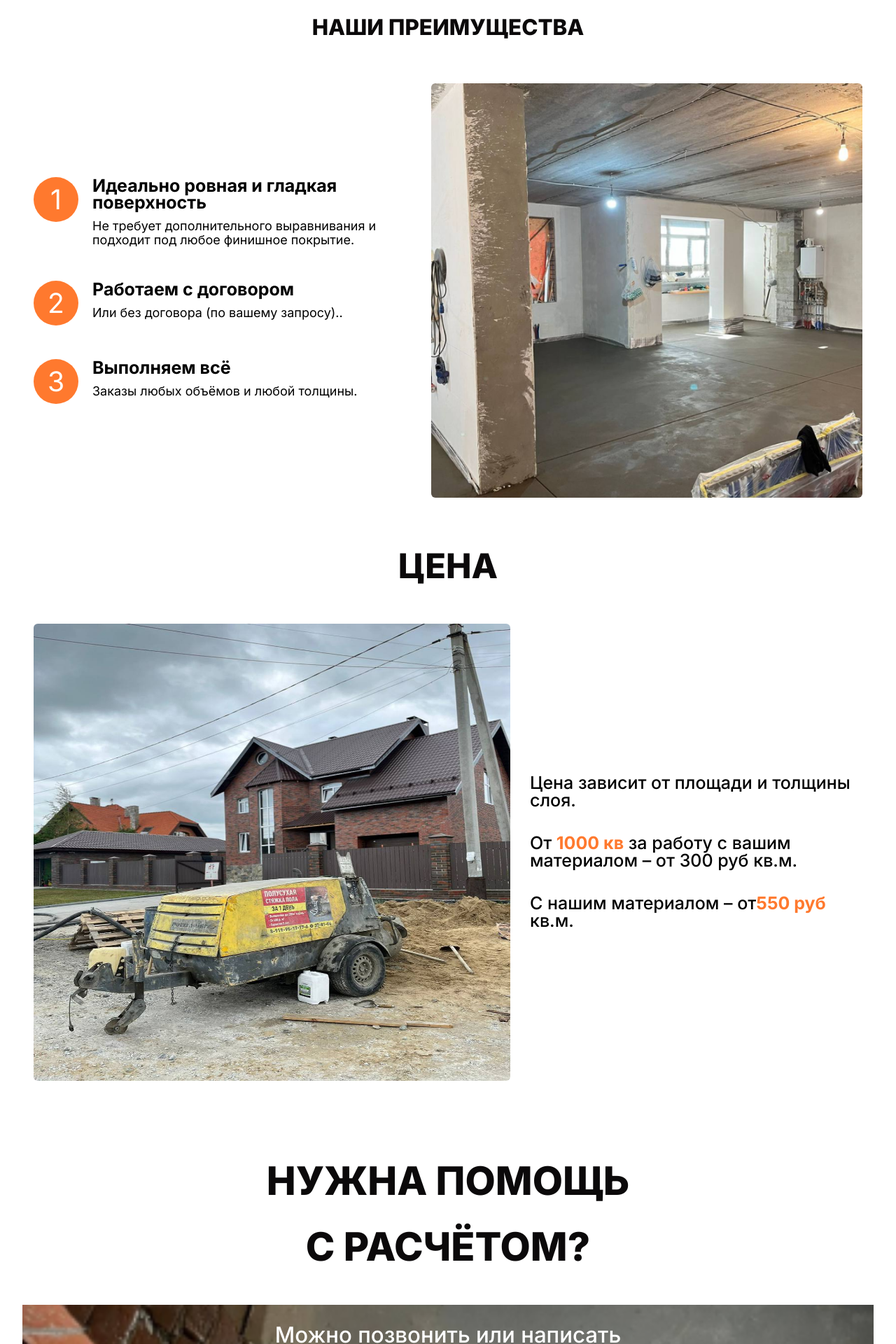
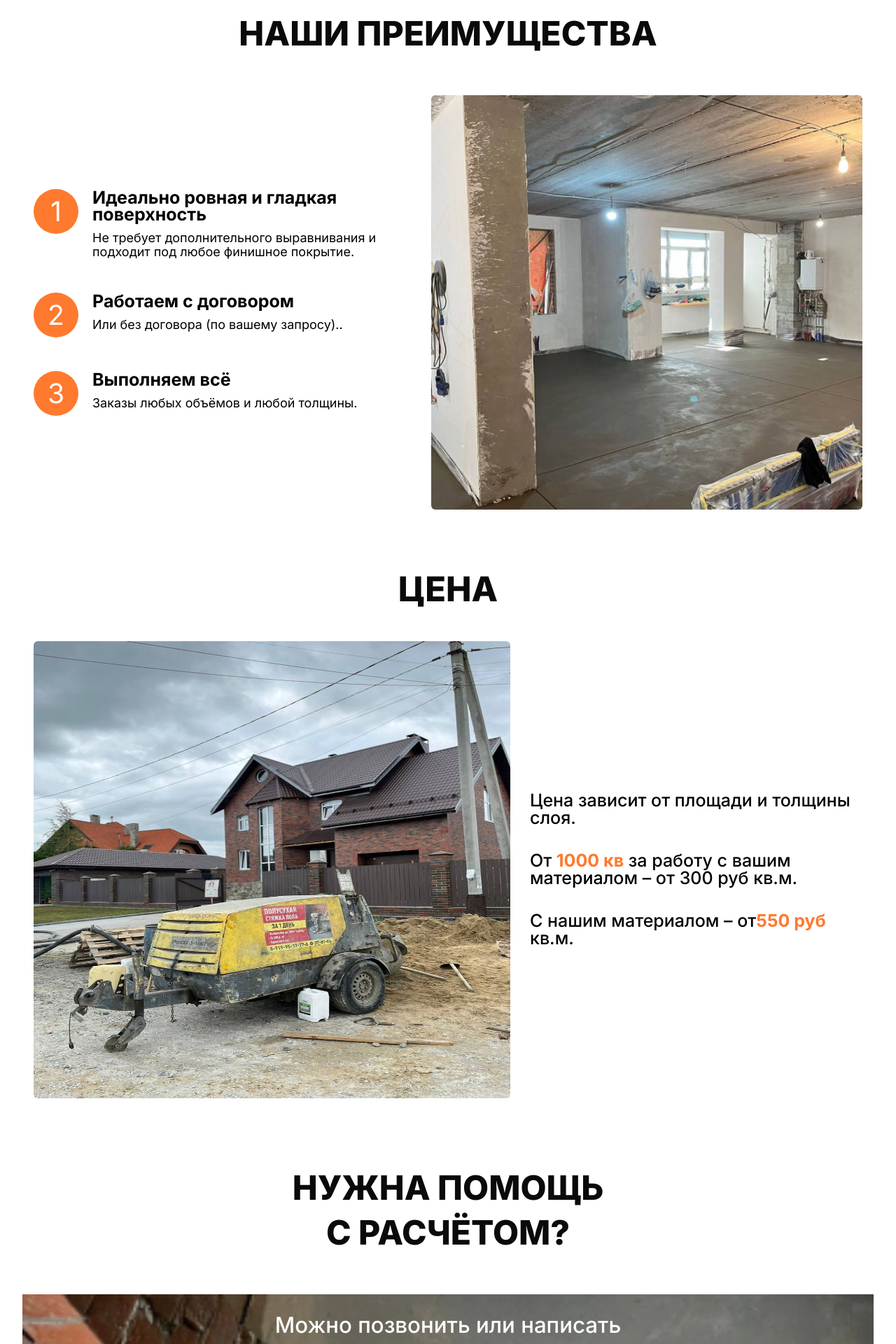
Before and after one commit to amazonooo/repair, a Next.js app: page / in a window 1280 px wide. Shown: the part 880-2800 px from the top of the page at 70% size. Built offline with nearby package versions, Linux system fonts and the light colour scheme.

Commit message:
fixed margins

```diff
--- a/src/app/globals.css
+++ b/src/app/globals.css
@@ -1,3 +1,11 @@
 @tailwind base;
 @tailwind components;
 @tailwind utilities;
+
+html {
+  scroll-behavior: smooth;
+}
+
+img {
+  pointer-events: none;
+}
--- a/src/components/layout/Advantages.tsx
+++ b/src/components/layout/Advantages.tsx
@@ -4,7 +4,7 @@ import { FC } from 'react'
 const Advantages: FC = () => {
   return (
 		<section className='md:pt-24 pt-16 px-4'>
-			<h1 className='uppercase text-center text-black font-extrabold text-3xl lg:pb-14 pb-9'>
+			<h1 className='uppercase text-center text-black font-extrabold text-2xl md:text-3xl md:leading-[48px] lg:text-[3rem] lg:leading-[64px] lg:pb-14 pb-9'>
 				Наши преимущества
 			</h1>
 			<div className='flex md:mx-6 2xl:mx-24 xl:mx-8 justify-between gap-5 items-center flex-col lg:flex-row'>
--- a/src/components/layout/Header.tsx
+++ b/src/components/layout/Header.tsx
@@ -14,7 +14,7 @@ const Header: FC = () => {
 					height={422}
 				/>
 			</Suspense>
-			<div className='flex flex-col md:justify-center md:ml-6 2xl:ml-24 xl:ml-8'>
+			<div className='flex flex-col md:justify-center lg:pl-6 md:ml-6 2xl:ml-24 xl:ml-8'>
 				<h1 className='md:mt-0 uppercase mt-5 text-black text-[2rem] leading-8 font-bold lg:text-[3.5rem] lg:max-w-[548px] lg:leading-[56px] md:leading-10 md:max-w-[360px] md:text-[2.5rem]'>
 					Полусухая стяжка пола
 				</h1>
--- a/src/components/layout/Help.tsx
+++ b/src/components/layout/Help.tsx
@@ -5,8 +5,8 @@ import { IoMdCall } from 'react-icons/io'
 
 const Help: FC = () => {
   return (
-		<section className='pt-16 md:pt-24 flex flex-col items-center justify-center md:mx-6 2xl:mx-24 xl:mx-8'>
-			<h1 className='uppercase text-center text-black font-extrabold text-2xl pb-9 md:text-3xl md:leading-[48px] lg:text-[3.5rem] lg:leading-[94px]'>
+		<section id='contact' className='pt-16 md:pt-24 flex flex-col items-center justify-center md:mx-6 2xl:mx-24 xl:mx-8'>
+			<h1 className='uppercase text-center text-black font-extrabold text-2xl lg:pb-14 pb-9 md:text-3xl md:leading-[48px] lg:text-[3rem] lg:leading-[64px]'>
 				Нужна помощь
 				<br /> с расчётом?
 			</h1>
@@ -24,7 +24,7 @@ const Help: FC = () => {
 					<div className='flex pt-5 gap-5'>
 						<Link
 							className='cursor-pointer hover:brightness-105 hover:shadow-md transition-all duration-300 bg-primary px-8 py-3 md:px-9 md:py-4 rounded-sm text-white'
-							href={'/'}
+							href={'#'}
 						>
 							<div className='flex items-center gap-2'>
 								<FaWhatsapp className='md:text-xl text-[.875rem]' />
@@ -33,7 +33,7 @@ const Help: FC = () => {
 						</Link>
 						<Link
 							className='cursor-pointer hover:brightness-105 hover:shadow-md transition-all duration-300 bg-white px-8 py-3 md:px-9 md:py-4 rounded-sm text-primary'
-							href={'/'}
+							href={'#'}
 						>
 							<div className='flex items-center gap-2'>
 								<IoMdCall className='md:text-xl text-[.875rem]' />
--- a/src/components/layout/Price.tsx
+++ b/src/components/layout/Price.tsx
@@ -2,8 +2,8 @@ import { FC } from 'react'
 
 const Price: FC = () => {
   return (
-		<section className='pt-16 md:pt-20 px-4'>
-			<h1 className='uppercase text-black text-center text-2xl font-extrabold leading-9 pb-9 lg:pb-16 md:text-4xl sm:text-3xl lg:text-5xl'>
+		<section className='pt-16 md:pt-24 px-4'>
+			<h1 className='uppercase text-black text-center text-2xl font-extrabold leading-9 pb-9 lg:pb-14 md:text-4xl sm:text-3xl lg:text-5xl'>
 				Цена
 			</h1>
 			<div className='flex flex-col gap-7 sm:justify-between md:justify-between sm:items-center sm:flex-row md:mx-6 2xl:mx-24 xl:mx-8'>
--- a/src/components/layout/Reviews.tsx
+++ b/src/components/layout/Reviews.tsx
@@ -4,7 +4,7 @@ import ReviewsComment from '../ui/ReviewsComment'
 
 const Reviews: FC = () => {
   return (
-		<section className='pt-16 md:pt-20 px-4'>
+		<section className='pt-16 md:pt-24 px-4'>
 			<h1 className='uppercase text-center text-black font-extrabold text-2xl pb-9 md:text-3xl md:leading-[48px] lg:text-[3.5rem] lg:leading-[94px]'>
 				Отзывы
 			</h1>
--- a/src/components/layout/Works.tsx
+++ b/src/components/layout/Works.tsx
@@ -13,23 +13,23 @@ const Works: FC = () => {
 					</div>
 
 					<div className='col-span-1 row-span-1 rounded-lg shadow-md flex items-center justify-center'>
+						<img className='w-full h-full' src='/bento-3.png' alt='' />
+					</div>
+
+					<div className='col-span-2 row-span-2 rounded-lg shadow-md flex items-center justify-center'>
+						<img className='w-full h-full' src='/bento-6.png' alt='' />
+					</div>
+
+					<div className='col-span-1 row-span-3 rounded-lg shadow-md flex items-center justify-center'>
 						<img className='w-full h-full' src='/bento-2.png' alt='' />
 					</div>
 
-					<div className='col-span-2 row-span-2 rounded-lg shadow-md flex items-center justify-center'>
-						<img className='w-full h-full' src='/bento-3.png' alt='' />
-					</div>
-
-					<div className='col-span-1 row-span-3 rounded-lg shadow-md flex items-center justify-center'>
+					<div className='col-span-1 row-span-1 rounded-lg shadow-md flex items-center justify-center'>
 						<img className='w-full h-full' src='/bento-4.png' alt='' />
 					</div>
 
-					<div className='col-span-1 row-span-1 rounded-lg shadow-md flex items-center justify-center'>
+					<div className='col-span-1 row-span-2 rounded-lg shadow-md flex items-center justify-center'>
 						<img className='w-full h-full' src='/bento-5.png' alt='' />
-					</div>
-
-					<div className='col-span-1 row-span-2 rounded-lg shadow-md flex items-center justify-center'>
-						<img className='w-full h-full' src='/bento-6.png' alt='' />
 					</div>
 
 					<div className='col-span-2 row-span-2 rounded-lg shadow-md flex items-center justify-center'>
--- a/src/components/ui/Button.tsx
+++ b/src/components/ui/Button.tsx
@@ -8,7 +8,7 @@ interface IButton {
 
 const Button: FC<IButton> = ({title, icon}) => {
   return (
-		<Link href='mailto:garikogannisyan.9@gmail.com' className='mt-5 bg-primary max-w-[164px] py-2.5 px-4 rounded-sm hover:brightness-105 hover:shadow-md transition-all duration-300 text-white text-center'>
+		<Link href={'#contact'} className='mt-5 bg-primary max-w-[164px] py-2.5 px-4 rounded-sm hover:brightness-105 hover:shadow-md transition-all duration-300 text-white text-center'>
 			{icon}
 			{title}
 		</Link>
```
